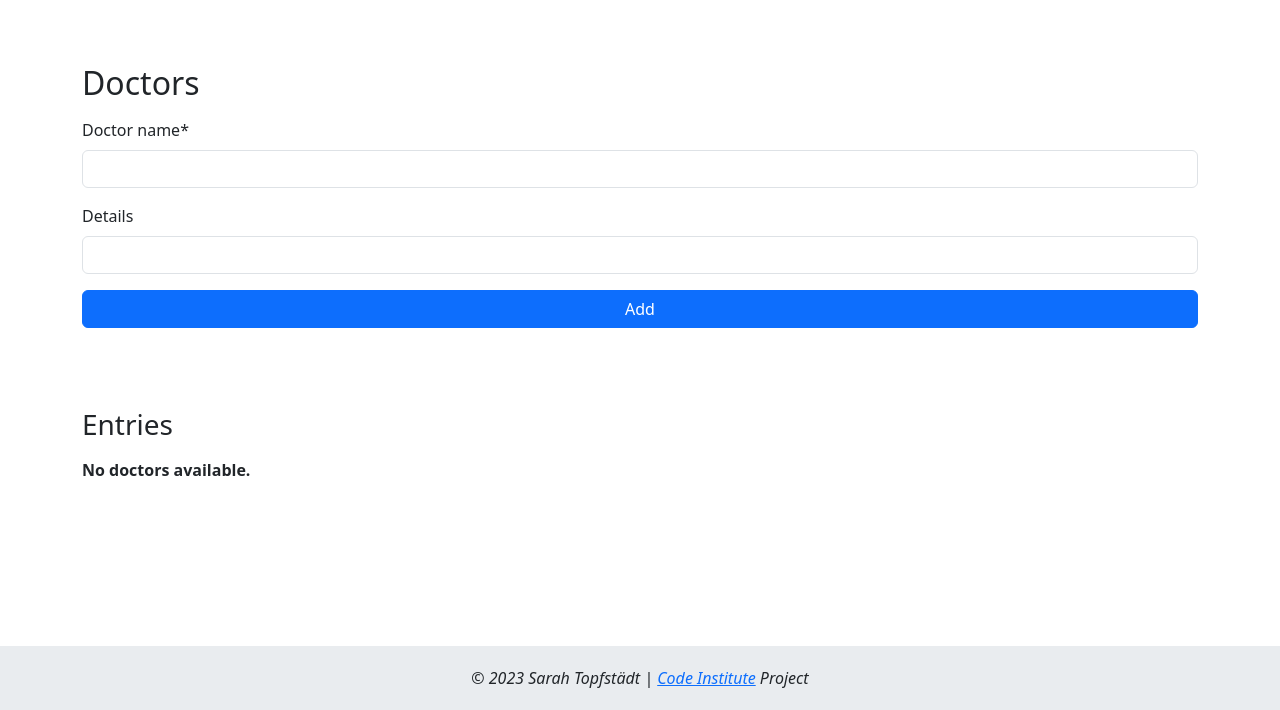
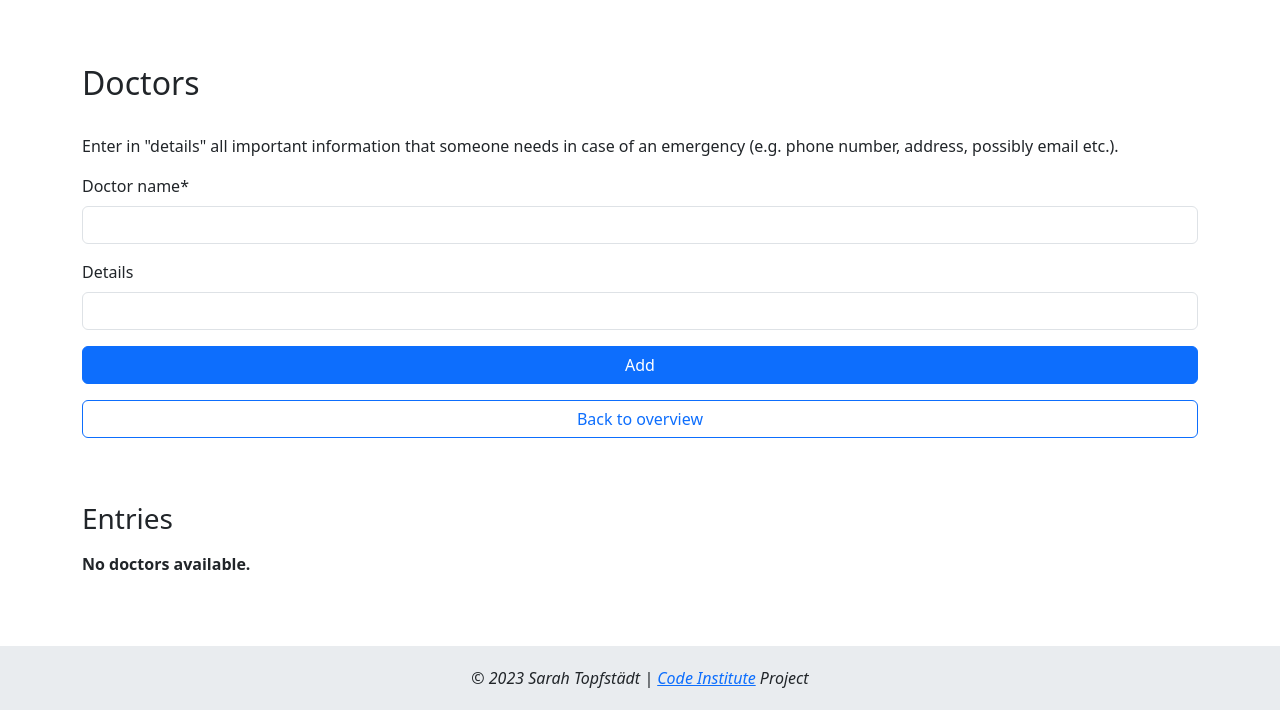
Before and after one commit to puma13992/digial-patient, a Django app: page /doctor/ in a window 1280 px wide. Shown: the part 90-800 px from the top of the page. Run offline with Django 3.2, Linux system fonts and the light colour scheme; the visitor is signed in with stand-in values (Sample User, id 1); data comes from the database, SQL or seed files in the repository; data that the repository does not hold is empty; some libraries are stand-ins or nearby versions.

Commit message:
Add some text and back-button in doctor.html

```diff
--- a/templates/doctor.html
+++ b/templates/doctor.html
@@ -18,12 +18,25 @@
       </div>
     </div>
     <div class="row">
+      <div class="col-12">
+        <p class="my-3">
+          Enter in "details" all important information that someone needs in case of an emergency
+          (e.g. phone number, address, possibly email etc.).
+        </p>
+      </div>
+    </div>
+    <div class="row">
       <div class="col-12 mb-3">
         <form method="post">
           {% csrf_token %}
           {{ form|crispy }}
           <button type="submit" class="col-12 d-grid gap-2 btn btn-primary">Add</button>
         </form>
+      </div>
+    </div>
+    <div class="row">
+      <div class="col-12 d-grid gap-2">
+        <a href="{% url 'profile' %}" class="btn btn-outline-primary" role="button">Back to overview</a>
       </div>
     </div>
   </section>
```
